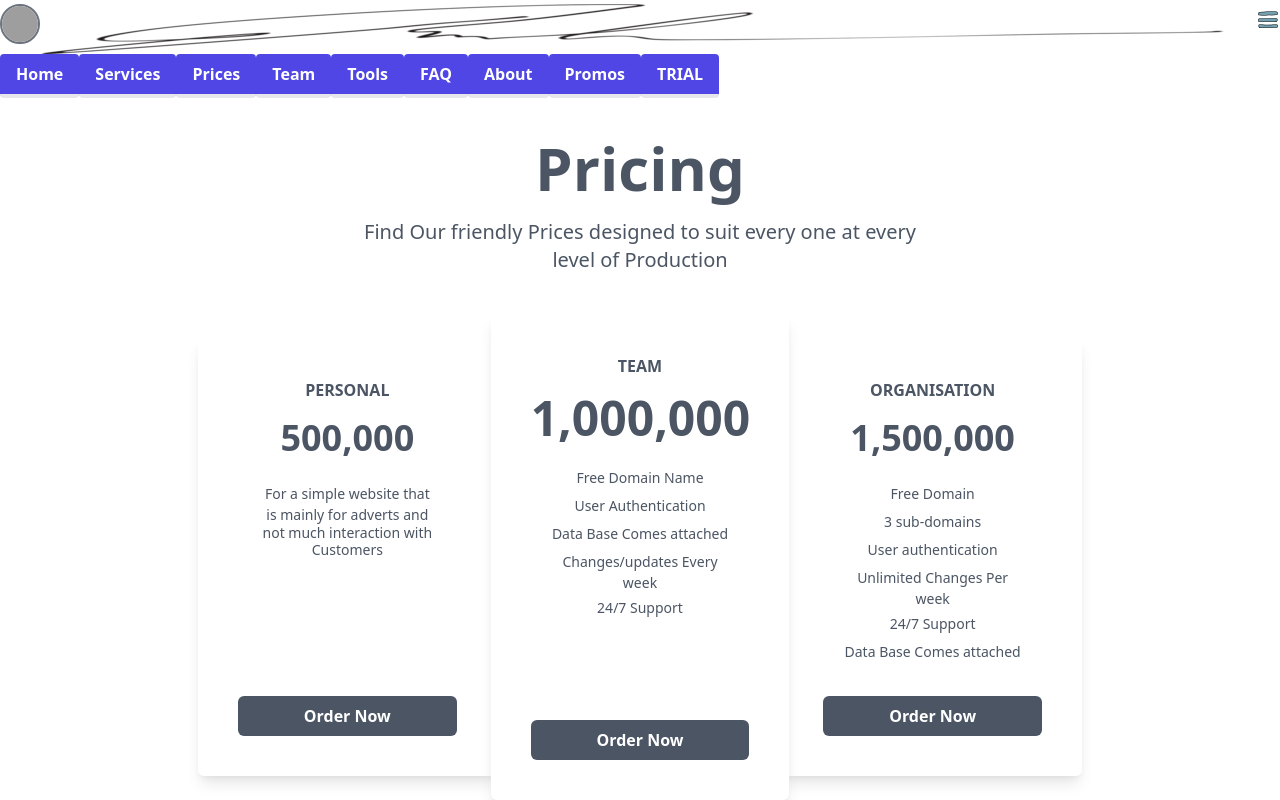
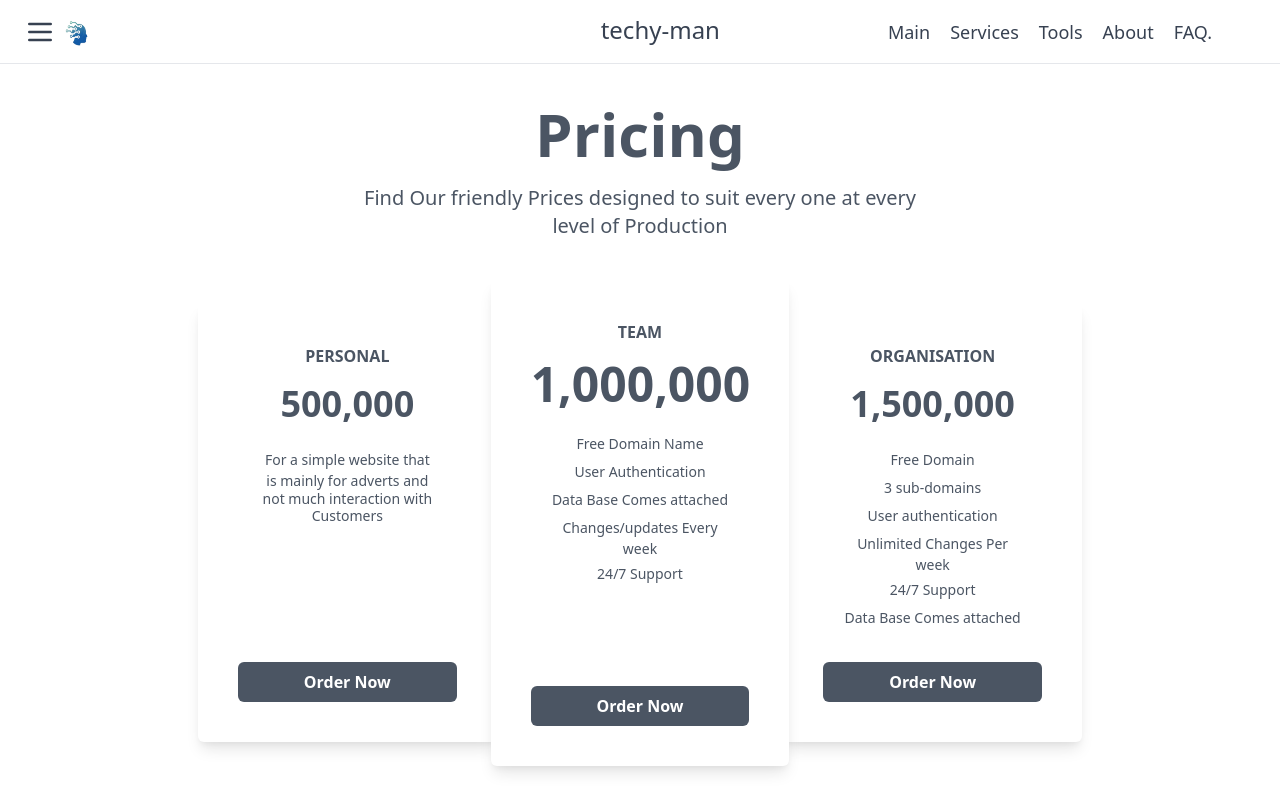
Before and after one commit to owinoalfred/TD, a Vue app: page /Pricing in a window 1280 px wide. Shown: the top 800 px of the page. Built offline with nearby package versions, Linux system fonts and the light colour scheme; grey boxes are pictures that could not be loaded.

Commit message:
merge 502!

```diff
--- a/src/views/Pricing.vue
+++ b/src/views/Pricing.vue
@@ -1,33 +1,25 @@
 <template>
-    <div>
-
-     <Upper />
-    <Navy />
-     <Nav />
-<Prices />
-<Footer />
-<Down />
-    </div>
-
+  <div>
+    <Trial />
+    <Prices />
+    <Footer />
+    <Down />
+  </div>
 </template>
 <script>
-import Footer from '@/components/Footer.vue'
-import Prices from '@/components/Prices.vue'
-import Navy from '@/components/Navy.vue'
-import Upper from '@/components/Upper.vue'
-import Nav from '@/components/Nav.vue'
-import Down from '@/components/Down.vue'
-
+import Trial from "@/views/Trial.vue";
+import Footer from "@/components/Footer.vue";
+import Prices from "@/components/Prices.vue";
+import Upper from "@/components/Upper.vue";
+import Down from "@/components/Down.vue";
 
 export default {
   components: {
     Footer,
-    Navy,
     Prices,
     Upper,
-    Nav,
     Down,
-  }
-
-}
+    Trial,
+  },
+};
 </script>
```
